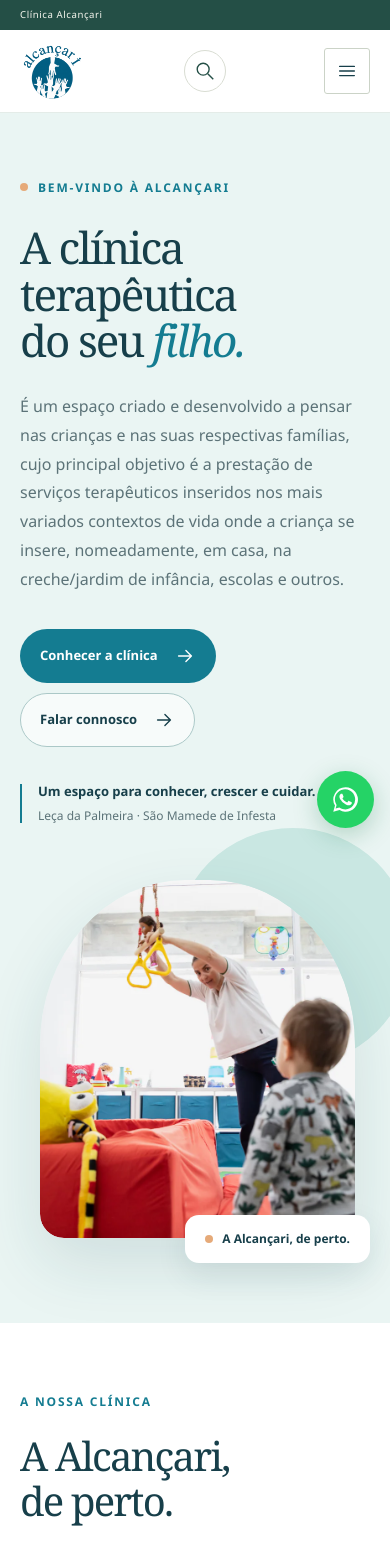
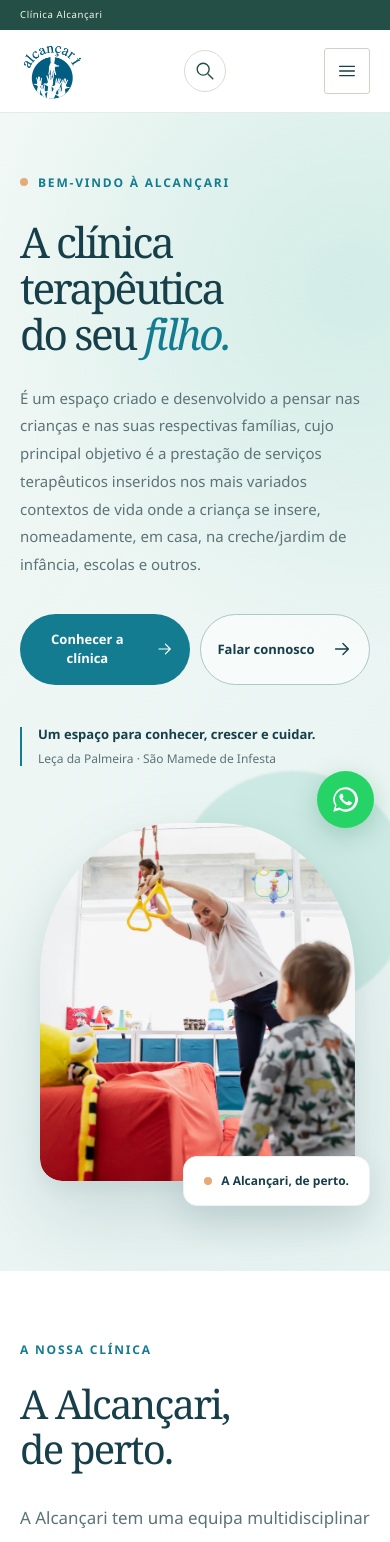
Before and after one commit to MartimMatos17/alcancari-clinic, a React (Vite) app: page / in a window 390 px wide. Shown: the top 1542 px of the page. Built offline with nearby package versions, Linux system fonts and the light colour scheme.

Commit message:
Refina design e responsividade da pagina inicial

```diff
--- a/src/pages/HomePage.jsx
+++ b/src/pages/HomePage.jsx
@@ -168,8 +168,8 @@ export default function HomePage() {
           </Link>
         </div>
       </section>
-{/* Experiência interativa */}
-<ClinicExplorer />
+      {/* Experiência interativa */}
+      <ClinicExplorer />
       {/* Unidades */}
       <section className="alc-home-units">
         <div className="container-shell alc-home-units-grid">
@@ -264,9 +264,10 @@ export default function HomePage() {
         )}
       </section>
 
+            {/* Perguntas frequentes */}
+      <ClinicFAQ />
+
       {/* Contactos */}
-      {/* Perguntas frequentes */}
-<ClinicFAQ />
       <section className="alc-home-cta">
         <div className="container-shell alc-home-cta-inner">
           <div>
--- a/src/styles/home-redesign.css
+++ b/src/styles/home-redesign.css
@@ -653,3 +653,231 @@
     transform: none;
   }
 }
+
+/* =========================================
+   ALCANÇARI — REFINAMENTO PREMIUM DA HOME
+   ========================================= */
+
+/* HERO */
+
+.alc-home-hero {
+  isolation: isolate;
+  background:
+    radial-gradient(
+      circle at 90% 15%,
+      rgba(196, 231, 224, .65),
+      transparent 35%
+    ),
+    linear-gradient(125deg, #f1f8f5, #e7f3f1);
+}
+
+.alc-home-hero-grid {
+  min-height: 650px;
+  gap: clamp(35px, 5vw, 85px);
+  padding-top: clamp(65px, 7vw, 105px);
+  padding-bottom: clamp(65px, 7vw, 105px);
+}
+
+.alc-home-hero-copy h1 {
+  max-width: 720px;
+  font-size: clamp(3.2rem, 5.5vw, 6rem);
+  line-height: 1.04;
+  letter-spacing: -.057em;
+  text-wrap: balance;
+}
+
+.alc-home-hero-description {
+  max-width: 540px;
+  font-size: clamp(1rem, 1.35vw, 1.16rem);
+  line-height: 1.9;
+}
+
+.alc-home-hero-visual {
+  min-width: 0;
+}
+
+.alc-home-photo-shape {
+  background: #cce9e3;
+  filter: blur(1px);
+}
+
+.alc-home-hero-photo {
+  border-radius: 46% 46% 28px 28px;
+  box-shadow:
+    0 35px 75px rgba(19, 74, 82, .14),
+    0 8px 20px rgba(19, 74, 82, .06);
+}
+
+.alc-home-hero-photo img {
+  display: block;
+  transition: transform .7s ease;
+}
+
+@media (hover: hover) {
+  .alc-home-hero-visual:hover .alc-home-hero-photo img {
+    transform: scale(1.035);
+  }
+}
+
+.alc-home-photo-label {
+  right: 0;
+  bottom: 5px;
+  border: 1px solid #edf3f0;
+  box-shadow: 0 15px 35px rgba(20, 60, 70, .12);
+}
+
+/* BOTÕES */
+
+.alc-home-button {
+  transition:
+    background .25s ease,
+    transform .25s ease,
+    box-shadow .25s ease;
+}
+
+@media (hover: hover) {
+  .alc-home-button-primary:hover {
+    box-shadow: 0 12px 26px rgba(20, 124, 145, .2);
+  }
+}
+
+/* SECÇÕES */
+
+.alc-home-about h2,
+.alc-home-section-heading h2,
+.alc-home-units h2,
+.alc-home-cta h2 {
+  text-wrap: balance;
+}
+
+.alc-home-about-content p {
+  max-width: 660px;
+}
+
+/* CARTÕES */
+
+.alc-home-service-card,
+.alc-home-news-card {
+  box-shadow: 0 4px 15px rgba(20, 70, 80, .035);
+}
+
+.alc-home-service-info h3,
+.alc-home-news-content h3 {
+  letter-spacing: -.025em;
+}
+
+.alc-home-service-card:focus-visible,
+.alc-home-news-card:focus-visible {
+  outline: 3px solid #147c91;
+  outline-offset: 5px;
+}
+
+/* UNIDADES */
+
+.alc-home-units {
+  background:
+    linear-gradient(135deg, #e8f4f0 0%, #f1f7f4 100%);
+}
+
+.alc-home-unit-names span {
+  transition:
+    background .2s ease,
+    border-color .2s ease;
+}
+
+/* CONTACTOS */
+
+.alc-home-cta {
+  background:
+    radial-gradient(
+      circle at 95% 10%,
+      rgba(197, 229, 222, .7),
+      transparent 35%
+    ),
+    #eaf5f3;
+}
+
+/* TABLET */
+
+@media (max-width: 1000px) {
+  .alc-home-hero-grid {
+    min-height: 0;
+  }
+}
+
+/* TELEMÓVEL */
+
+@media (max-width: 760px) {
+  .alc-home-hero-grid {
+    gap: 35px;
+    padding-top: 55px;
+    padding-bottom: 65px;
+  }
+
+  .alc-home-hero-copy h1 {
+    max-width: 650px;
+    font-size: clamp(2.8rem, 8vw, 4.5rem);
+  }
+
+  .alc-home-hero-visual {
+    width: 100%;
+    max-width: 480px;
+  }
+
+  .alc-home-hero-photo {
+    border-radius: 43% 43% 22px 22px;
+  }
+
+  .alc-home-photo-label {
+    bottom: 0;
+  }
+}
+
+@media (max-width: 560px) {
+  .alc-home-hero-copy h1 {
+    font-size: clamp(2.65rem, 10vw, 3.6rem);
+    line-height: 1.08;
+  }
+
+  .alc-home-hero-description {
+    font-size: 15px;
+    line-height: 1.85;
+  }
+
+  .alc-home-actions {
+    align-items: stretch;
+  }
+
+  .alc-home-actions .alc-home-button {
+    flex: 1 1 170px;
+    padding-inline: 15px;
+    text-align: center;
+  }
+
+  .alc-home-service-card,
+  .alc-home-news-card {
+    border-radius: 20px;
+  }
+
+  .alc-home-service-info h3 {
+    font-size: 1.35rem;
+  }
+
+  .alc-home-hero-foot {
+    margin-top: 40px;
+  }
+}
+
+/* ACESSIBILIDADE */
+
+@media (prefers-reduced-motion: reduce) {
+  .alc-home-hero-photo img,
+  .alc-home-button,
+  .alc-home-unit-names span {
+    transition: none;
+  }
+
+  .alc-home-hero-visual:hover .alc-home-hero-photo img {
+    transform: none;
+  }
+}
```
